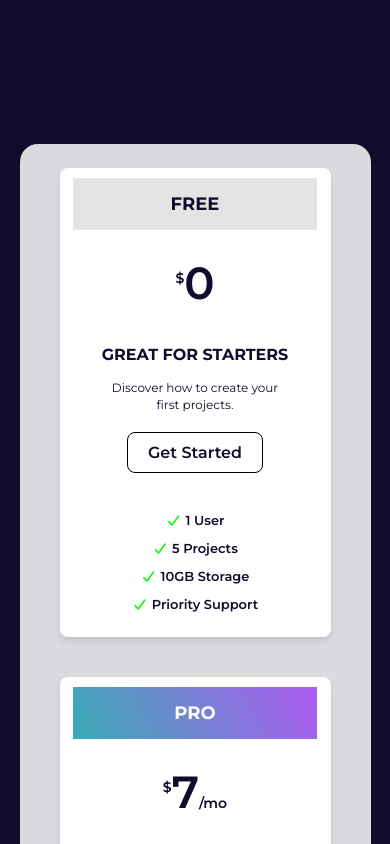
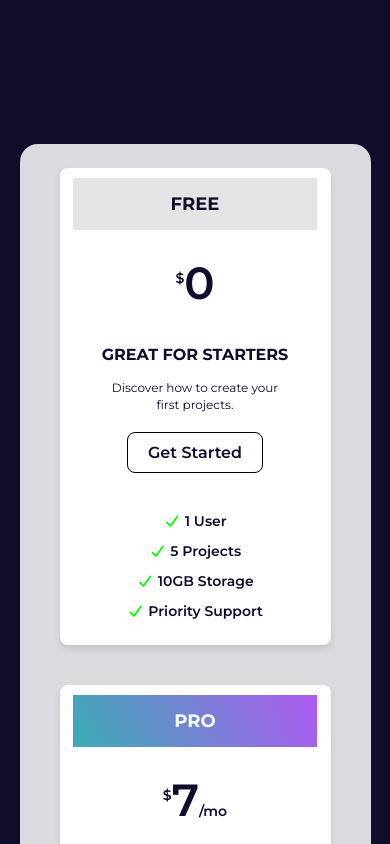
Before and after one commit to AllenCodess/pricing-card, a plain HTML site: page index.html in a window 390 px wide. Shown: the top 844 px of the page. Drawn offline with Linux system fonts and the light colour scheme.

Commit message:
redid media queries looks better to me

```diff
--- a/styles.css
+++ b/styles.css
@@ -21,7 +21,7 @@ body {
   display: flex;
   justify-content: space-between;
   margin-top: 9rem;
-  padding: 6rem;
+  padding: 3rem;
   gap: 40px;
 }
 
@@ -127,6 +127,17 @@ ul {
     width: 40%;
     padding: 10px 20px;
   }
+
+  li {
+    text-align: center;
+  }
+  ul {
+    padding-left: 0;
+  }
+  .card {
+    width: 80%;
+    margin: 0 auto;
+  }
 }
 
 @media (max-width: 768px) {
@@ -135,9 +146,13 @@ ul {
   }
   li {
     text-align: center;
+    font-size: 20px;
   }
   ul {
     padding-left: 0;
+  }
+  .card {
+    width: 100%;
   }
 }
 
@@ -147,7 +162,13 @@ ul {
     width: 40%;
     padding: 10px 20px;
   }
+  li {
+    font-size: 14px;
+  }
   .pricing {
     padding: 1.5rem 2.5rem;
   }
+  .card {
+    width: 100%;
+  }
 }
```
